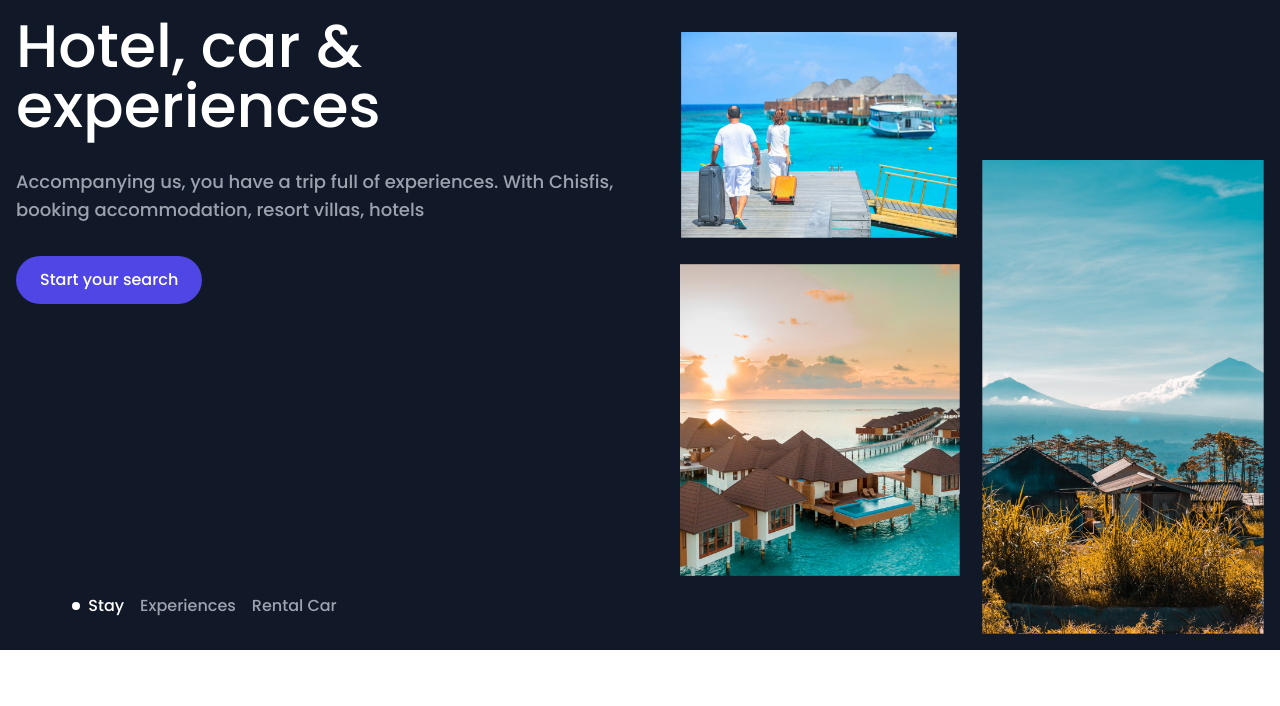
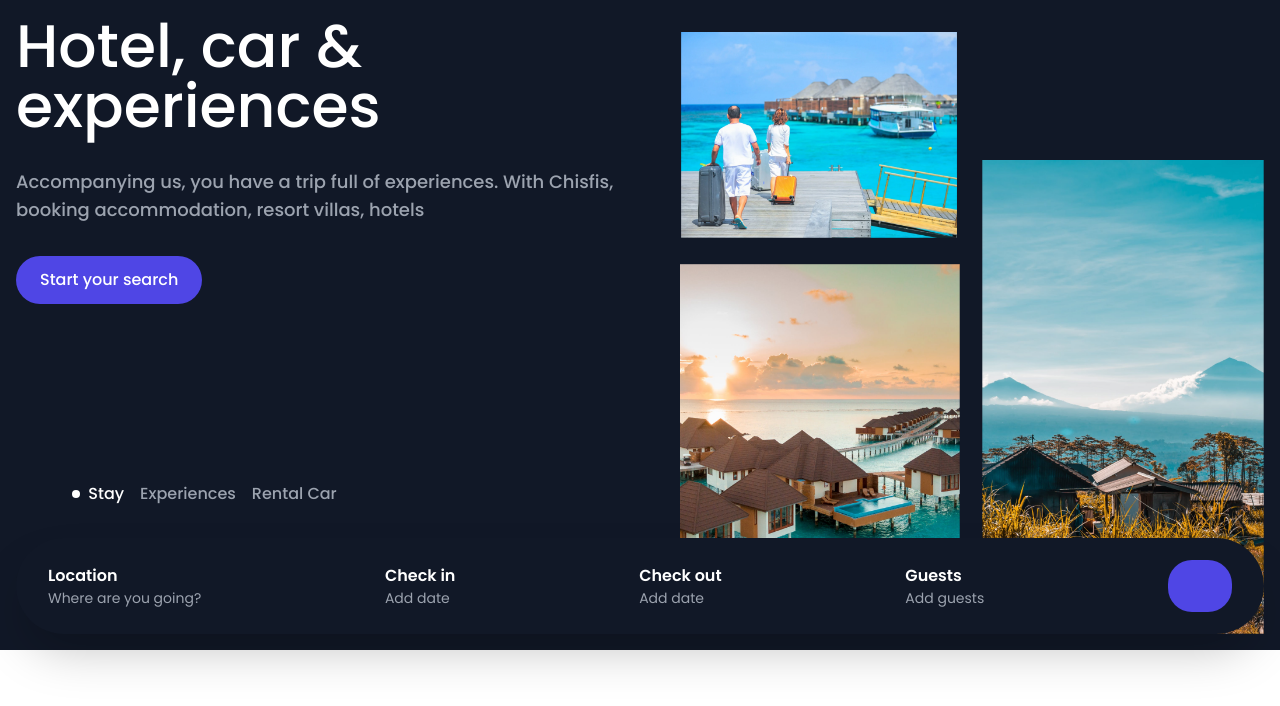
Before and after one commit to kshitijpatel7237/e_cell_A, a React (Create React App) app in the folder client/: page / in a window 1280 px wide. Shown: the top 706 px of the page. Built offline with nearby package versions, Linux system fonts and the light colour scheme.

Commit message:
Added Searchbox in SearchPill

```diff
--- /dev/null
+++ b/client/src/Components/Landing/Components/SearchPill/Components/SearchBox/SearchBox.jsx
@@ -0,0 +1,21 @@
+import React, { useState } from "react"
+
+const SearchBox = ({inputs}) => {
+    console.log(inputs)
+	return (
+		<div className="flex flex-col m-4 overflow-hidden text-left shadow-2xl rounded-3xl md:flex-row md:items-center md:justify-between md:px-4 md:py-2 md:rounded-full bg-custom-primary">
+			{inputs.map(input => <div className="py-2 pl-4 border-b-2 border-white md:border-0">
+                <p className="font-semibold">{input.heading}</p>
+                <p className="text-sm text-gray-400">{input.subheading}</p>
+            </div>)}
+            <div className="flex items-center justify-center p-4 md:rounded-full md:w-24 md:h-20">
+				<button className="w-full py-3 text-lg rounded-3xl bg-custom-button-accent hover:bg-opacity-70">
+                    <p className="md:hidden">Search</p>
+                    <p className="hidden md:block">&nbsp;</p>
+                </button>
+            </div>
+		</div>
+	)
+}
+
+export default SearchBox
--- a/client/src/Components/Landing/Components/SearchPill/SearchPill.jsx
+++ b/client/src/Components/Landing/Components/SearchPill/SearchPill.jsx
@@ -1,11 +1,26 @@
 import React, { useState } from "react"
+import SearchBox from "./Components/SearchBox/SearchBox"
 
 const SearchPill = () => {
 	const ITEMS = ['Stay', 'Experiences', 'Rental Car']
+	const INPUTS = [[
+		{heading: "Location", subheading: "Where are you going?", type: "text"},
+		{heading: "Check in", subheading: "Add date", type: "date"},
+		{heading: "Check out", subheading: "Add date", type: "date"},
+		{heading: "Guests", subheading: "Add guests", type: "count"},
+	], [
+		{heading: "Location", subheading: "Where are you going?", type: "text"},
+		{heading: "Date", subheading: "Add date", type: "date"},
+		{heading: "Guests", subheading: "Add guests", type: "count"},
+	], [
+		{heading: "City or Airport", subheading: "Pick up location", type: "text"},
+		{heading: "Pick up", subheading: "Add date", type: "date"},
+		{heading: "Drop off", subheading: "Add date", type: "date"},
+	]]
 	const [selectedItem, setSelectedItem] = useState(0)
 
 	return (
-		<div className="w-full max-w-screen-xl lg:absolute lg:bottom-0">
+		<div className="z-50 w-full max-w-screen-xl lg:absolute lg:bottom-0">
 			<div className="flex justify-center mt-16 mb-8 text-sm font-medium text-gray-400 lg:text-base lg:justify-start lg:ml-16">
 				{ITEMS.map((item, i) => <div
 					className="flex items-center mx-2 cursor-pointer"
@@ -20,7 +35,7 @@ const SearchPill = () => {
 					</p>}
 				</div>)}
 			</div>
-
+			<SearchBox inputs={INPUTS[selectedItem]}/>
 		</div>
 	)
 }
```
